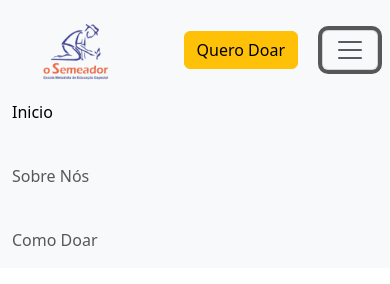
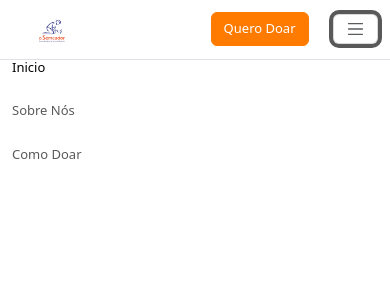
Before and after one commit to Projeto-Semeador/Website, a website: page src/index.html in a window 390 px wide. Both pictures are taken after a click on the button "Toggle navigation". Drawn offline with nearby package versions, Linux system fonts and the light colour scheme.

Commit message:
fix: fixed navbar colors and size

```diff
--- a/scss/custom.scss
+++ b/scss/custom.scss
@@ -1,4 +1,31 @@
 $primary: #ff7b00;
 $secondary: #2f329d;
 
+#logo {
+  height: 60px;
+}
+
+@media (max-width: 768px) {
+  #logo {
+    height: 30px;
+  }
+}
+
+#navbar {
+  height: 10vh;
+  min-height: 40px;
+}
+
+@media (max-width: 768px) {
+  #navbar {
+    height: 60px;
+  }
+}
+
+#hero {
+  object-position: right;
+  object-fit: contain;
+  width: 100%;
+}
+
 @import "../node_modules/bootstrap/scss/bootstrap";
--- a/src/index.html
+++ b/src/index.html
@@ -5,33 +5,30 @@
     <meta name="viewport" content="width=device-width, initial-scale=1.0" />
     <title>Colégio Metodista - O Semeador</title>
     <link href="../scss/custom.css" rel="stylesheet" />
-    <!-- <link
-      href="https://cdn.jsdelivr.net/npm/bootstrap@5.3.3/dist/css/bootstrap.min.css"
-      rel="stylesheet"
-      integrity="sha384-QWTKZyjpPEjISv5WaRU9OFeRpok6YctnYmDr5pNlyT2bRjXh0JMhjY6hW+ALEwIH"
-      crossorigin="anonymous"
-    /> -->
   </head>
   <body>
     <div class="container-xs">
       <!-- ? Navbar -->
       <header>
-        <nav class="navbar navbar-expand-sm navbar-light bg-light">
+        <nav
+          id="navbar"
+          class="navbar navbar-expand-sm bg-white px-lg-5 border-bottom"
+        >
           <div class="container-fluid">
-            <a class="navbar-brand px-4" href="#">
-              <img
-                src="./images/semeador_logo.png"
-                alt="logo"
-                width="80"
-                height="auto"
-              />
+            <a class="navbar-brand px-4 mh-100" href="#">
+              <img id="logo" src="./images/semeador_logo.png" alt="logo" />
             </a>
             <div class="d-flex align-items-center gap-4">
-              <button type="button" class="btn btn-warning d-sm-none d-block">
+              <button
+                type="button"
+                class="btn btn-primary d-sm-none d-block text-white"
+                style="font-size: small"
+              >
                 Quero Doar
               </button>
               <button
                 class="navbar-toggler"
+                style="font-size: small"
                 type="button"
                 data-bs-toggle="collapse"
                 data-bs-target="#navbarNav"
@@ -46,7 +43,7 @@
               class="collapse navbar-collapse d-lg-flex justify-content-between"
               id="navbarNav"
             >
-              <ul class="navbar-nav gap-4">
+              <ul class="navbar-nav gap-2" style="font-size: small">
                 <li class="nav-item">
                   <a class="nav-link active" aria-current="page" href="#"
                     >Inicio</a
@@ -59,7 +56,11 @@
                   <a class="nav-link" href="/comodoar">Como Doar</a>
                 </li>
               </ul>
-              <button type="button" class="btn btn-primary d-sm-block d-none">
+              <button
+                type="button"
+                class="btn btn-primary d-sm-block d-none text-white px-4"
+                style="font-size: small"
+              >
                 Quero Doar
               </button>
             </div>
@@ -67,7 +68,12 @@
         </nav>
       </header>
       <!-- ? conteudo -->
-      <main></main>
+      <main style="width: 100%; height: 400px">
+        <!-- Hero
+        <div style="he">
+          <img id="hero" src="./images/hero.png" />
+        </div> -->
+      </main>
       <!-- ? footer -->
       <footer></footer>
     </div>
```
Also changed, not shown: scss/custom.css, src/images/hero.jpg (deleted), src/images/hero.png (added), 2 other files.
